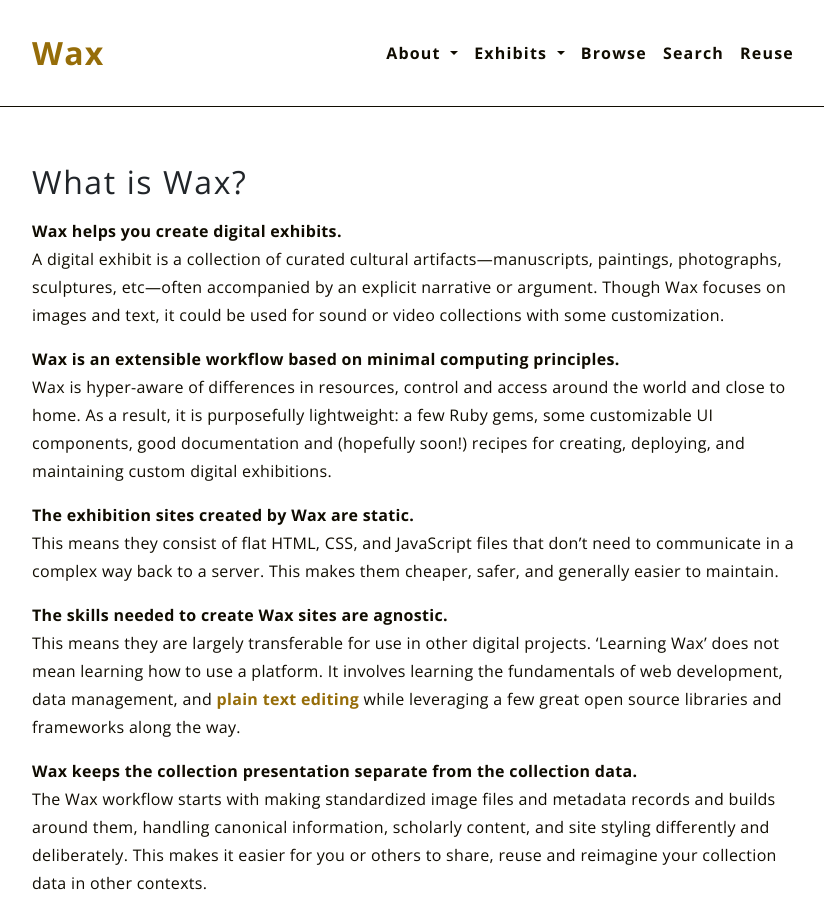
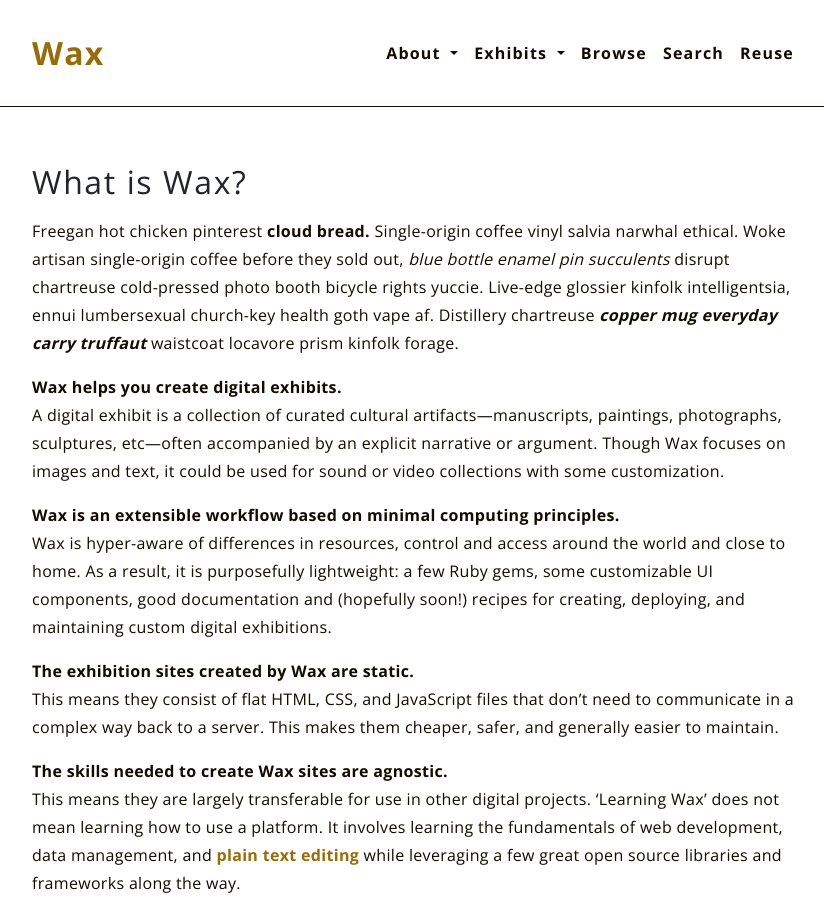
Before and after one commit to poojanyk/wax, a Jekyll site: the page built from pages/about.md, in a window 1280 px wide and 900 px high. Shown: the whole window, without its empty margins (223-1047 px from the left). Built offline with Jekyll 4.4.1, drawn with Linux system fonts in a browser that asks for light colours.

Commit message:
initial commit

```diff
--- a/_layouts/katsukawa_item.html
+++ b/_layouts/katsukawa_item.html
@@ -11,6 +11,4 @@ meta:
     value: page.medium
   - label: 'Description'
     value: page.description
-  - label: 'This is a test'
-    value: 'Bananas'
 ---
--- a/pages/about.md
+++ b/pages/about.md
@@ -3,6 +3,8 @@ layout: page
 title: What is Wax?
 permalink: /about/
 ---
+
+Freegan hot chicken pinterest **cloud bread.** Single-origin coffee vinyl salvia narwhal ethical. Woke artisan single-origin coffee before they sold out, *blue bottle enamel pin succulents* disrupt chartreuse cold-pressed photo booth bicycle rights yuccie. Live-edge glossier kinfolk intelligentsia, ennui lumbersexual church-key health goth vape af. Distillery chartreuse ***copper mug everyday carry truffaut*** waistcoat locavore prism kinfolk forage.
 
 **Wax helps you create digital exhibits.**
 A digital exhibit is a collection of curated cultural artifacts—manuscripts, paintings, photographs, sculptures, etc—often accompanied by an explicit narrative or argument. Though Wax focuses on images and text, it could be used for sound or video collections with some customization.
```
Also changed, not shown: index.md (+3 -1 lines), README.md.
